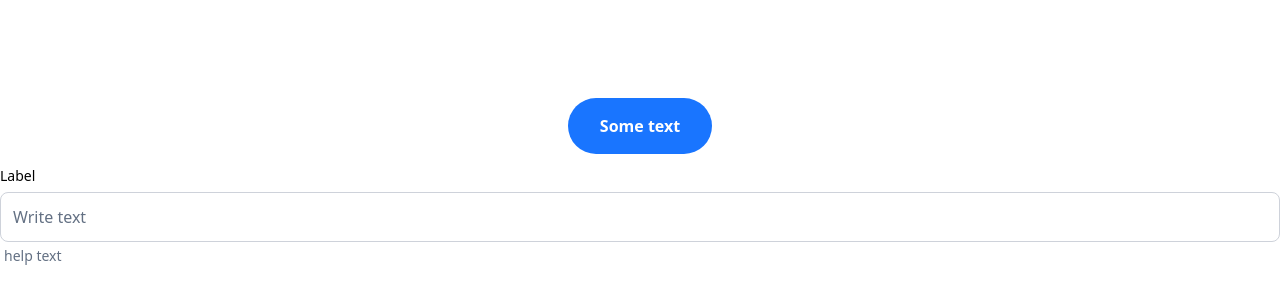
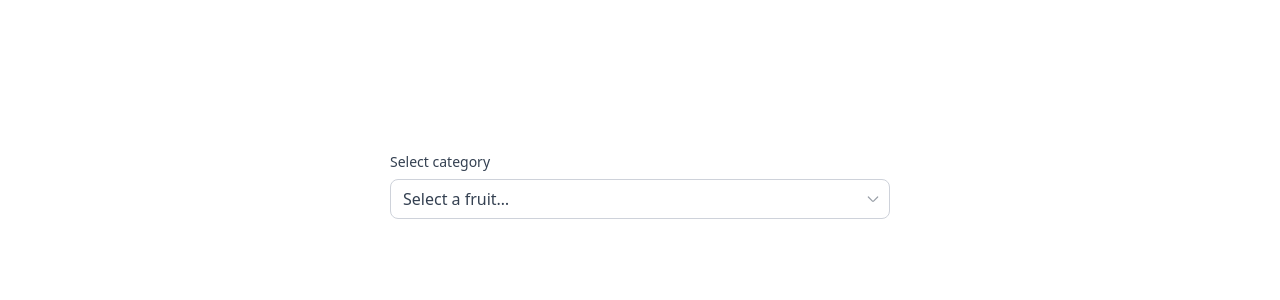
Before and after one commit to Borozan-Evghenii/shift-delivery, a React (Vite) app: page / in a window 1280 px wide. Shown: the part 216-516 px from the top of the page. Built offline with nearby package versions, Linux system fonts and the light colour scheme.

Commit message:
feat: create select component based on radix primitives chore: install radix select primitive test: dont test because is based on radix primitive which is already tested docs: select component is added in storybook

```diff
--- a/package.json
+++ b/package.json
@@ -16,6 +16,7 @@
     "coverage": "vitest run --coverage"
   },
   "dependencies": {
+    "@radix-ui/react-select": "^2.1.1",
     "@radix-ui/react-slot": "^1.1.0",
     "class-variance-authority": "^0.7.0",
     "clsx": "^2.1.1",
@@ -70,6 +71,7 @@
     "tailwindcss": "^3.4.4",
     "typescript": "^5.2.2",
     "vite": "^5.3.1",
+    "vite-plugin-svgr": "^4.2.0",
     "vitest": "^1.6.0"
   }
 }
--- a/src/App.tsx
+++ b/src/App.tsx
@@ -1,11 +1,19 @@
-import { Button, Input } from './components/ui';
+import { Select } from './components/ui/select/Select';
 
 export const App = () => (
   <div className='flex h-[100vh] flex-col items-center justify-center gap-3'>
-    <Button asChild colour='primary' variant='contained'>
-      <a href='/'>Some text</a>
-    </Button>
-
-    <Input helpText='help text' label='Label' placeholder='Write text' />
+    <div className='w-[500px]'>
+      <Select.Root>
+        <Select.Label>Select category</Select.Label>
+        <Select.Trigger>
+          <Select.Value placeholder='Select a fruit…' />
+        </Select.Trigger>
+        <Select.Content>
+          <Select.Item value='1'>Item 1</Select.Item>
+          <Select.Item value='2'>Item 2</Select.Item>
+          <Select.Item value='3'>Item 3</Select.Item>
+        </Select.Content>
+      </Select.Root>
+    </div>
   </div>
 );
--- /dev/null
+++ b/src/components/icons/svg/IconChevronDown.tsx
@@ -0,0 +1,23 @@
+import React from 'react';
+
+export const IconChevronDown = React.forwardRef<SVGSVGElement, React.ComponentProps<'svg'>>(
+  ({ color = 'currentColor', ...props }, ref) => (
+    <svg
+      fill='none'
+      height='20'
+      viewBox='0 0 20 20'
+      width='20'
+      xmlns='http://www.w3.org/2000/svg'
+      {...props}
+      ref={ref}
+    >
+      <path
+        d='M15.8334 7.50004L10.7071 12.6263C10.3166 13.0168 9.68346 13.0168 9.29293 12.6263L4.16671 7.50004'
+        stroke={color}
+        strokeLinecap='round'
+        strokeLinejoin='round'
+        strokeWidth='1.5'
+      />
+    </svg>
+  )
+);
--- /dev/null
+++ b/src/components/icons/svg/index.ts
@@ -0,0 +1 @@
+export * from './IconChevronDown.tsx';
--- /dev/null
+++ b/src/components/ui/select/Select.tsx
@@ -0,0 +1,93 @@
+import * as SelectPrimitive from '@radix-ui/react-select';
+import React from 'react';
+
+import { IconChevronDown } from '@/components/icons/svg';
+import { cn } from '@/utils/helper/clasnames';
+
+const SelectRoot = SelectPrimitive.Root;
+const SelectGroup = SelectPrimitive.Group;
+const SelectValue = SelectPrimitive.Value;
+
+const SelectTrigger = React.forwardRef<
+  React.ElementRef<typeof SelectPrimitive.Trigger>,
+  React.ComponentPropsWithoutRef<typeof SelectPrimitive.Trigger>
+>(({ children, className }, ref) => (
+  <SelectPrimitive.Trigger
+    ref={ref}
+    className={cn(
+      'mt-1.5 flex h-10 w-full items-center justify-between whitespace-nowrap rounded-lg border border-light py-3 pl-3 pr-2 text-base text-secondary',
+      'placeholder:text-tertiary',
+      'hover:border-indicator-light hover:bg-secondary',
+      'focus:outline-none',
+      'disabled:bg-disabled',
+      'data-[state=open]:border-indicator-light data-[state=open]:bg-secondary',
+      className
+    )}
+  >
+    {children}
+    <SelectPrimitive.Icon asChild>
+      <IconChevronDown className='h-4 w-4 opacity-50' />
+    </SelectPrimitive.Icon>
+  </SelectPrimitive.Trigger>
+));
+
+const SelectContent = React.forwardRef<
+  React.ElementRef<typeof SelectPrimitive.Content>,
+  React.ComponentPropsWithRef<typeof SelectPrimitive.Content>
+>(({ children, className, position = 'popper', ...props }, ref) => (
+  <SelectPrimitive.Portal>
+    <SelectPrimitive.Content
+      className={cn(
+        'relative z-50 flex max-h-96 flex-col gap-1 overflow-hidden rounded-lg bg-primary px-1.5 py-2 shadow-md',
+        className
+      )}
+      {...props}
+      ref={ref}
+      position={position}
+    >
+      <SelectPrimitive.Viewport
+        className={cn(
+          'w-full',
+          position === 'popper' &&
+            'h-[var(--radix-select-trigger-height) w-full min-w-[var(--radix-select-trigger-width)]'
+        )}
+      >
+        {children}
+      </SelectPrimitive.Viewport>
+    </SelectPrimitive.Content>
+  </SelectPrimitive.Portal>
+));
+
+const SelectItem = React.forwardRef<
+  React.ElementRef<typeof SelectPrimitive.Item>,
+  React.ComponentPropsWithoutRef<typeof SelectPrimitive.Item>
+>(({ children, className, ...props }, ref) => (
+  <SelectPrimitive.Item
+    className={cn(
+      'cursor-pointer justify-start rounded-lg px-1.5 py-3 text-secondary',
+      'hover:bg-secondary',
+      'focus:outline-none',
+      className
+    )}
+    {...props}
+    ref={ref}
+  >
+    <SelectPrimitive.ItemText>{children}</SelectPrimitive.ItemText>
+  </SelectPrimitive.Item>
+));
+
+const SelectLabel = ({ children, ...props }: React.ComponentProps<'span'>) => (
+  <span className={cn('w-full text-sm text-secondary')} {...props}>
+    {children}
+  </span>
+);
+
+export const Select = {
+  Root: SelectRoot,
+  Group: SelectGroup,
+  Value: SelectValue,
+  Trigger: SelectTrigger,
+  Content: SelectContent,
+  Item: SelectItem,
+  Label: SelectLabel
+};
```
Also changed, not shown: 2 other files (tests, documents, lock files or other folders).
